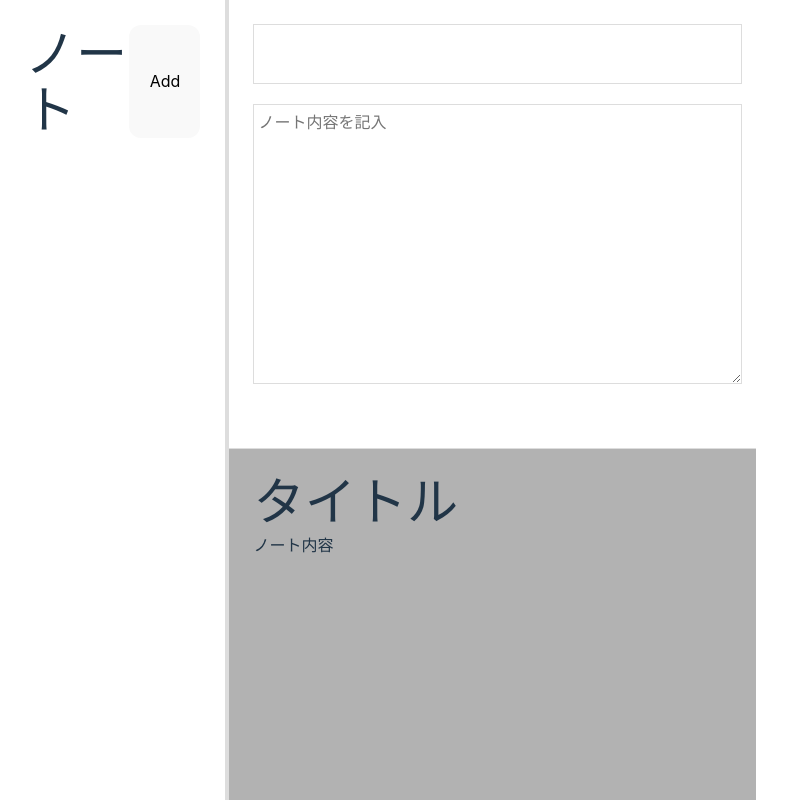
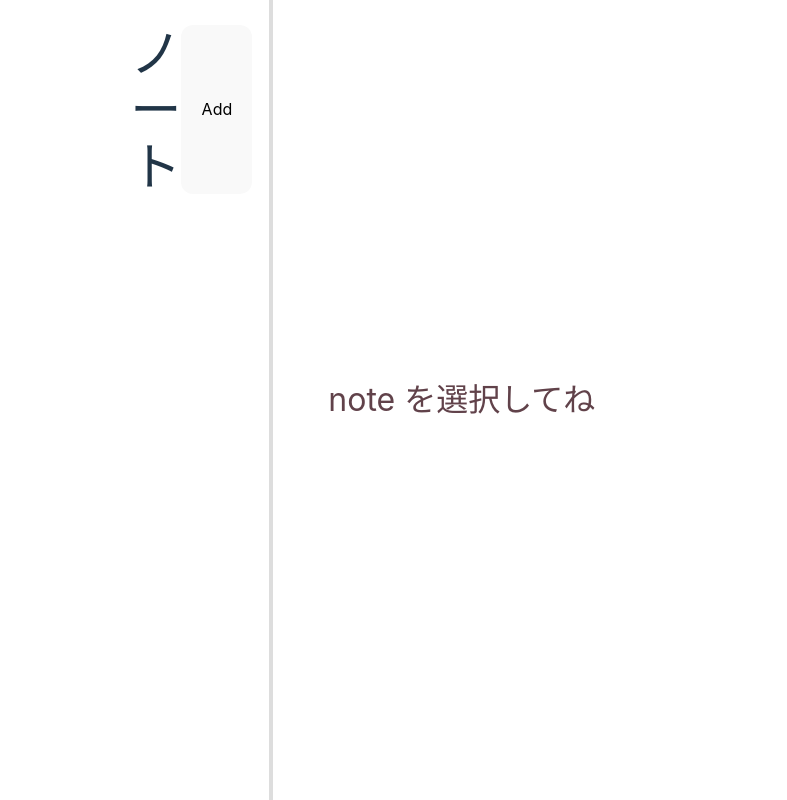
Before and after one commit to 0123takaokeita/note-by-react, a React (Vite) app: page / in a window 1280 px wide. Shown: the whole page, without its empty margins (262-1049 px from the left). Built offline with nearby package versions, Linux system fonts and the light colour scheme.

Commit message:
feat:  sidebar と main の連携を調整

```diff
--- a/src/App.tsx
+++ b/src/App.tsx
@@ -13,7 +13,7 @@ export type Note = {
 
 function App() {
   const [notes, setNote] = useState<Note[]>([])
-  const [activeNote, setActiveNote] = useState<string | boolean>(false)
+  const [activeNote, setActiveNote] = useState('')
 
   const onAddNote = (): void => {
     const newNote: Note = {
@@ -31,16 +31,20 @@ function App() {
     setNote(filterNotes)
   }
 
+  const getActiveNote = (): (Note | undefined) => {
+    return notes.find((note: Note) => note.id === activeNote)
+  }
+
   return (
     <div className="App">
       <Sidebar
-        onAddNote={onAddNote}
+        onAddNote={ onAddNote }
         notes={notes}
-        onDeleteNote={onDeleteNote}
+        onDeleteNote={ onDeleteNote}
         setActiveNote={ setActiveNote }
         activeNote={ activeNote }
       />
-      <Main />
+      <Main activeNote={ getActiveNote() } />
     </div>
   )
 }
--- a/src/components/Main.css
+++ b/src/components/Main.css
@@ -1,7 +1,6 @@
 .app-main {
     width: 70%;
     height: 100vh;
-
 }
 
 .app-main-note-edit,
@@ -44,3 +43,12 @@
     padding: 0 24px 24px 24px;
     line-height: 2rem;
 }
+
+.no-active-note {
+    width: 70%;
+    height: 100vh ;
+    line-height: 100vh;
+    text-align: center;
+    font-size: 2rem;
+    color: #61424A;
+}
--- a/src/components/Main.tsx
+++ b/src/components/Main.tsx
@@ -1,6 +1,10 @@
 import './Main.css'
 
-const Main = (): JSX.Element => {
+const Main = ({activeNote}: any) => {
+  if (activeNote === undefined) {
+    return <div className='no-active-note'>note を選択してね</div>
+  }
+
   return(
     <div className="app-main">
       <div className="app-main-note-edit">
@@ -8,11 +12,10 @@ const Main = (): JSX.Element => {
         <textarea  placeholder='ノート内容を記入'></textarea>
       </div>
       <div className="app-main-note-preview">
-        <h1 className="preview-title">タイトル</h1>
-        <div className="markdown-preview">ノート内容</div>
+        <h1 className="preview-title">{ activeNote.title  }</h1>
+        <div className="markdown-preview">{ activeNote.content}</div>
       </div>
     </div>
-
   )
 }
 
```
